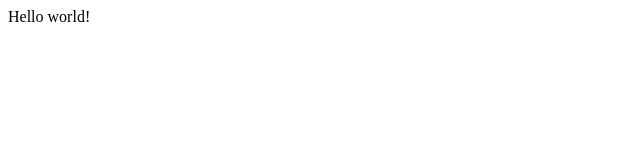
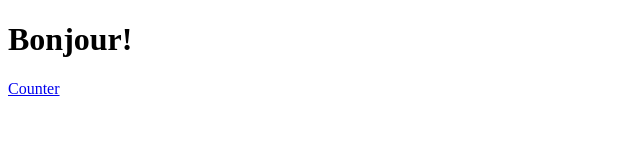
Before and after one commit to adamsl22/Gatsby_Test, a Gatsby site: page / in a window 1280 px wide. Shown: the whole page, without its empty margins (0-640 px from the left). Built offline with nearby package versions, Linux system fonts and the light colour scheme; Gatsby itself is replaced by a stand-in of ours.

Commit message:
counter start

```diff
--- a/src/pages/index.js
+++ b/src/pages/index.js
@@ -1,5 +1,11 @@
-import React from "react"
+import React from "react";
+import Link from 'gatsby-link';
 
 export default function Home() {
-  return <div>Hello world!</div>
+  return(
+    <div>
+      <h1>Bonjour!</h1>
+      <Link to='/counter/'>Counter</Link>
+    </div>
+  )
 }
```
Also changed, not shown: src/pages/counter.js (added, +9 -0 lines).
